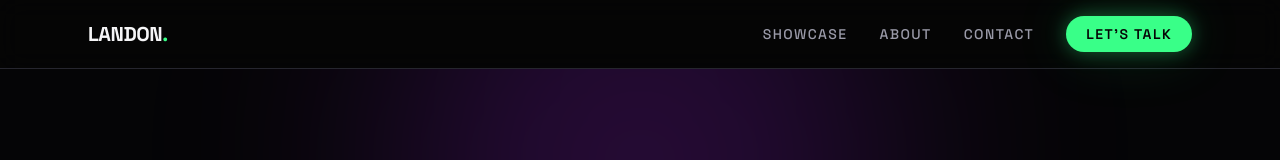
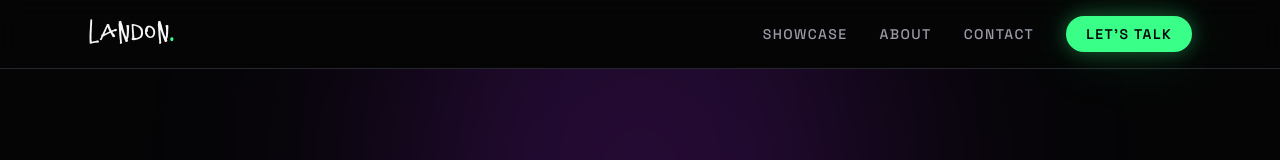
Before and after one commit to landondelone-sbas/Landon_Portfolio, a React (Vite) app: page / in a window 1280 px wide. Shown: the top 160 px of the page. Built offline with nearby package versions, Linux system fonts and the light colour scheme.

Commit message:
Add Elliot Six as a signature accent on the wordmark
Self-hosted handwritten font (Fonthead Design, free webfont license
via Font Squirrel) applied only to the "Landon." logo in the nav and
footer, as a personal signature touch against the bold neon display
type used everywhere else.

```diff
--- a/src/components/Footer.tsx
+++ b/src/components/Footer.tsx
@@ -7,7 +7,7 @@ export default function Footer() {
         <div className="mx-auto max-w-6xl">
           <div className="flex flex-col items-center gap-6 text-center sm:flex-row sm:justify-between sm:text-left">
             <div>
-              <p className="font-display text-xl font-bold uppercase tracking-tight text-ink">
+              <p className="font-signature text-2xl text-ink">
                 Landon<span className="text-green">.</span>
               </p>
               <p className="mt-1 font-body text-sm text-mute">
--- a/src/components/Nav.tsx
+++ b/src/components/Nav.tsx
@@ -14,7 +14,7 @@ export default function Nav() {
       <div className="mx-auto flex max-w-6xl items-center justify-between px-4 py-4 sm:px-6">
         <a
           href="#top"
-          className="font-display text-xl font-bold uppercase tracking-tight text-ink"
+          className="font-signature text-2xl text-ink"
         >
           Landon<span className="text-green">.</span>
         </a>
--- a/src/index.css
+++ b/src/index.css
@@ -1,8 +1,17 @@
 @import "tailwindcss";
+
+@font-face {
+  font-family: "Elliot Six";
+  src: url("/fonts/ElliotSix.ttf") format("truetype");
+  font-weight: normal;
+  font-style: normal;
+  font-display: swap;
+}
 
 @theme {
   --font-display: "Space Grotesk", ui-sans-serif, sans-serif;
   --font-body: "Inter", ui-sans-serif, sans-serif;
+  --font-signature: "Elliot Six", cursive;
 
   --color-void: #050506;
   --color-panel: #0e0e13;
```
Also changed, not shown: public/fonts/ElliotSix-LICENSE.txt (added), public/fonts/ElliotSix.ttf (added).
